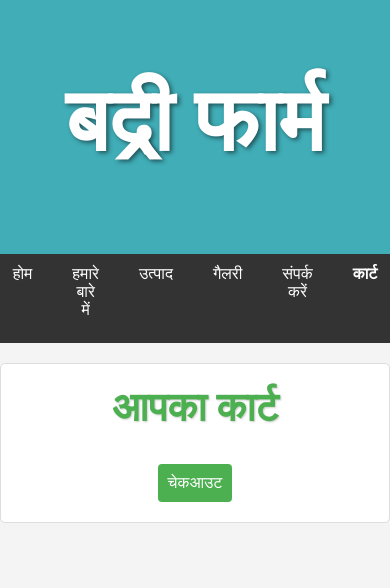
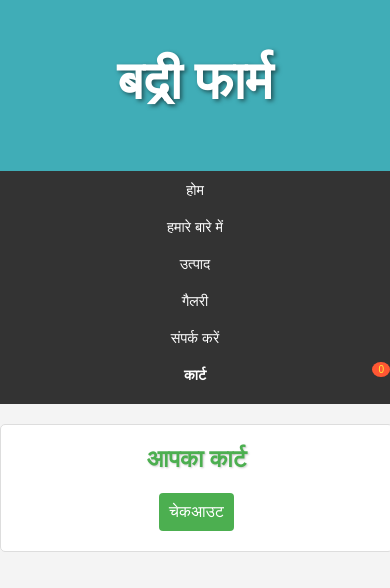
Before and after one commit to Gourmani/Badri_Farm, a plain HTML site: page cart.html in a window 390 px wide. Shown: the top 588 px of the page. Drawn offline with Linux system fonts and the light colour scheme.

Commit message:
Update styles.css

```diff
--- a/styles.css
+++ b/styles.css
@@ -241,7 +241,6 @@ nav a:hover {
     margin: 0 5px;
 }
 
-
 /* Gallery Section */
 .gallery-images {
     display: flex;
@@ -303,3 +302,70 @@ button[type="submit"] {
 button[type="submit"]:hover {
     background-color: #45a049;
 }
+
+/* Responsive Styles */
+@media (max-width: 768px) {
+    .product-item {
+        width: 45%;
+    }
+
+    .carousel-inner img {
+        max-height: 300px;
+    }
+
+    header {
+        font-size: 2em;
+    }
+
+    .section h2 {
+        font-size: 2em;
+    }
+
+    #cart {
+        width: 90%;
+    }
+
+    #cart-count {
+        right: -10px;
+    }
+
+    .gallery-images img {
+        max-width: 45%;
+    }
+}
+
+@media (max-width: 480px) {
+    .product-item {
+        width: 90%;
+    }
+
+    nav .container {
+        flex-direction: column;
+    }
+
+    nav a {
+        padding: 10px;
+        font-size: 0.9em;
+    }
+
+    header {
+        font-size: 1.5em;
+    }
+
+    .section h2 {
+        font-size: 1.5em;
+    }
+
+    #cart-count {
+        font-size: 0.7em;
+        right: 0;
+    }
+
+    .gallery-images img {
+        max-width: 90%;
+    }
+
+    #map {
+        height: 300px;
+    }
+}
```
